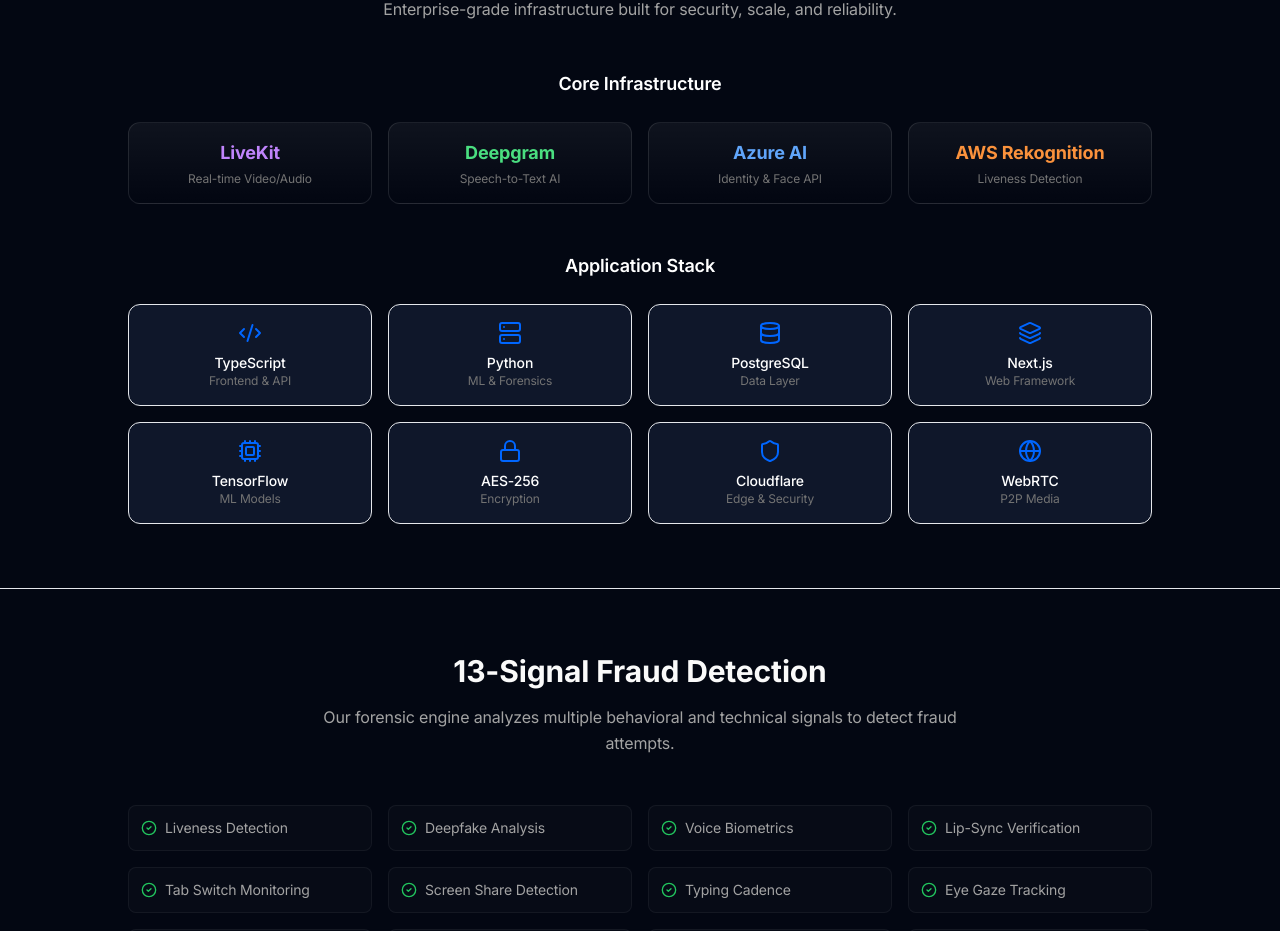
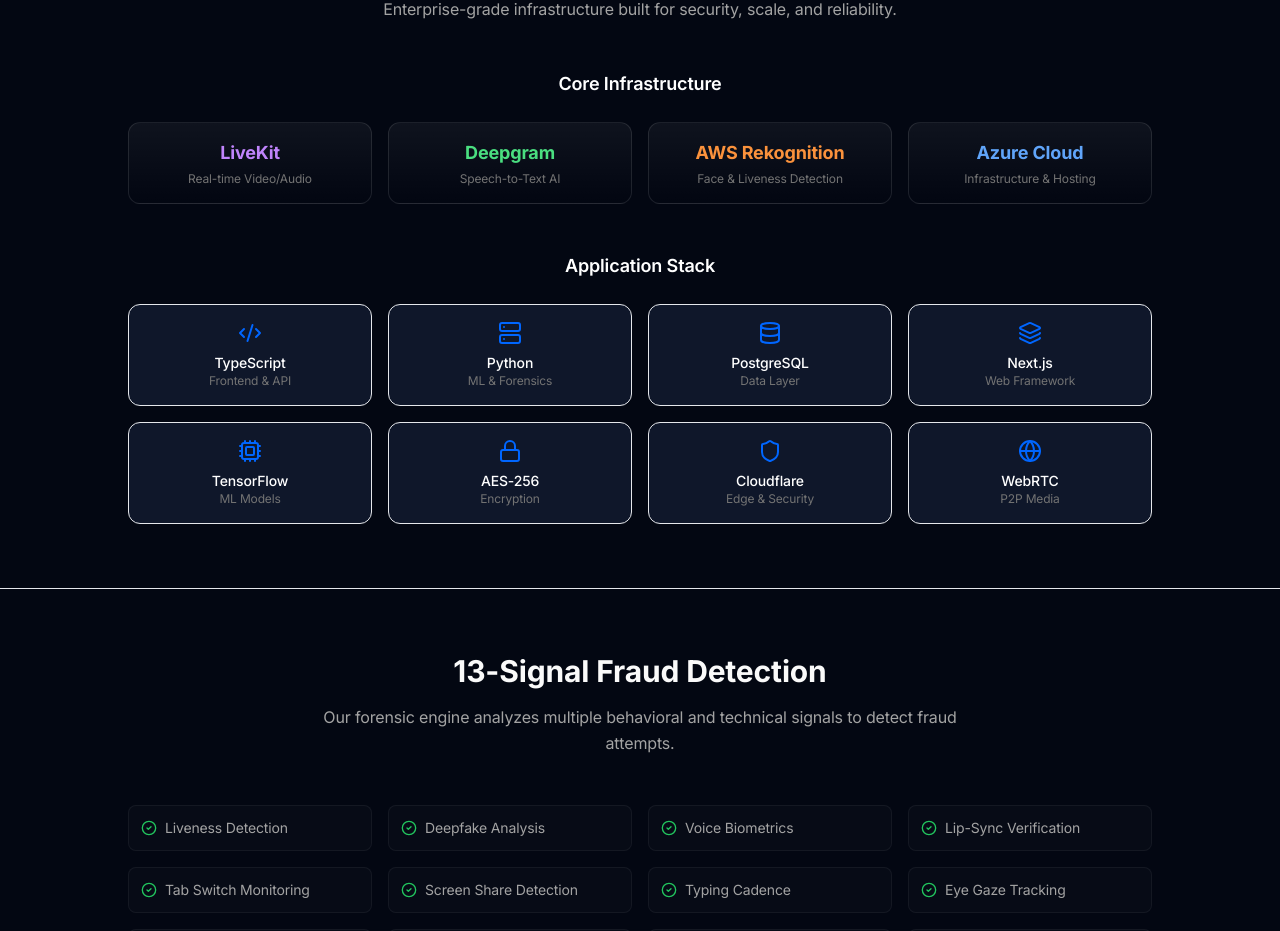
Before and after one commit to rigour-labs/talentlyt-landing, a Next.js app: page /product in a window 1280 px wide. Shown: the part 2060-2991 px from the top of the page. Built offline with nearby package versions, Linux system fonts and the light colour scheme.

Commit message:
fix: Update technology labels in Product page for accuracy and clarity

```diff
--- a/next.config.ts
+++ b/next.config.ts
@@ -41,8 +41,8 @@
       "img-src 'self' data: blob: https: http:",
       "font-src 'self' https://fonts.gstatic.com",
       "media-src 'self' blob: https://onbadqcmbugvszb0.public.blob.vercel-storage.com",
-      "connect-src 'self' https://www.google-analytics.com https://analytics.google.com https://www.googletagmanager.com https://consent.cookiebot.com https://consentcdn.cookiebot.com https://vitals.vercel-insights.com https://vercel.live wss://ws-us3.pusher.com",
-      "frame-src 'self' https://www.googletagmanager.com https://consent.cookiebot.com https://consentcdn.cookiebot.com https://www.loom.com https://loom.com",
+      "connect-src 'self' https://www.google-analytics.com https://analytics.google.com https://www.googletagmanager.com https://consent.cookiebot.com https://consentcdn.cookiebot.com https://vitals.vercel-insights.com https://vercel.live wss://ws-us3.pusher.com https://aplo-evnt.com https://news.google.com https://*.google.com",
+      "frame-src 'self' https://www.googletagmanager.com https://consent.cookiebot.com https://consentcdn.cookiebot.com https://www.loom.com https://loom.com https://vercel.live",
       "frame-ancestors 'self'",
       "form-action 'self'",
       "base-uri 'self'",
--- a/src/app/product/page.tsx
+++ b/src/app/product/page.tsx
@@ -165,8 +165,8 @@
                             {[
                                 { label: 'LiveKit', sublabel: 'Real-time Video/Audio', color: 'text-purple-400' },
                                 { label: 'Deepgram', sublabel: 'Speech-to-Text AI', color: 'text-green-400' },
-                                { label: 'Azure AI', sublabel: 'Identity & Face API', color: 'text-blue-400' },
-                                { label: 'AWS Rekognition', sublabel: 'Liveness Detection', color: 'text-orange-400' },
+                                { label: 'AWS Rekognition', sublabel: 'Face & Liveness Detection', color: 'text-orange-400' },
+                                { label: 'Azure Cloud', sublabel: 'Infrastructure & Hosting', color: 'text-blue-400' },
                             ].map((tech) => (
                                 <div key={tech.label} className="p-4 rounded-xl bg-gradient-to-b from-white/5 to-transparent border border-white/10 text-center">
                                     <div className={`font-bold text-lg ${tech.color}`}>{tech.label}</div>
```
